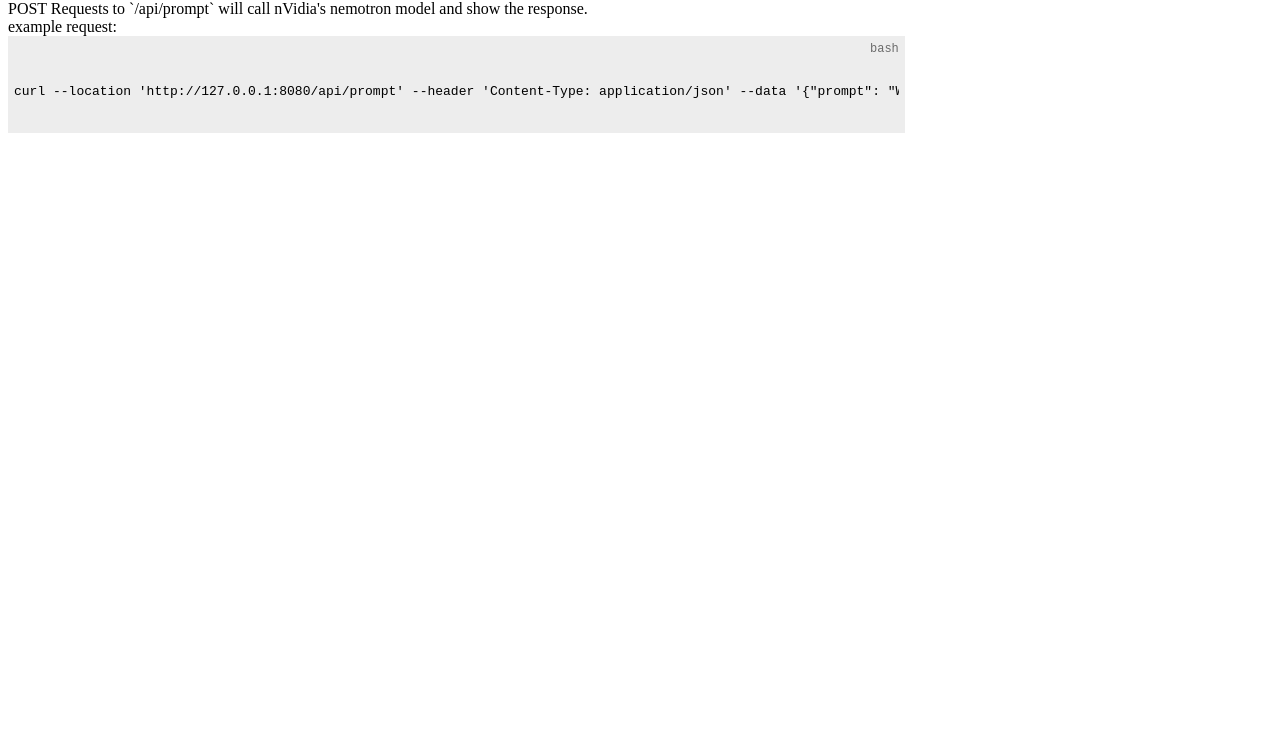
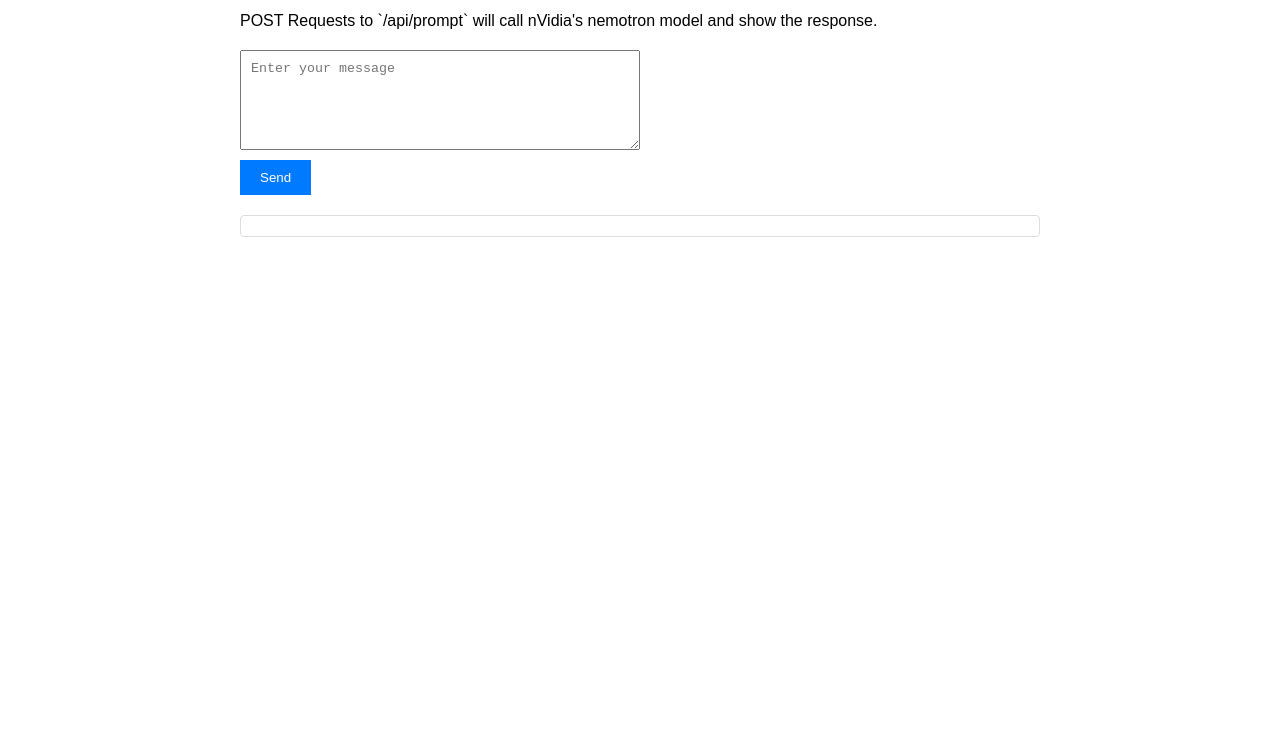
Before and after one commit to jetify-examples/python-nvidia-nemotron, a plain HTML site: page static/index.html in a window 1280 px wide. Shown: the part 66-800 px from the top of the page. Drawn offline with Linux system fonts and the light colour scheme.

Commit message:
removed .env requirement and updated html to be able to call prompt

```diff
--- a/devbox.json
+++ b/devbox.json
@@ -3,6 +3,9 @@
     "packages": [
         "python@3.12"
     ],
+    "env": {
+        "API_KEY": "YOUR_API_KEY"
+    },
     "shell": {
         "init_hook": [
             ". $VENV_DIR/bin/activate"
@@ -11,6 +14,5 @@
             "install": "pip install -r requirements.txt",
             "start": "uvicorn main:app --port=8080"
         }
-    },
-    "env_from": ".env"
+    }
 }
--- a/static/index.html
+++ b/static/index.html
@@ -1,53 +1,155 @@
 <html>
+
 <head>
   <title> Jetify Cloud nVIDIA nemotron 70b LLM example </title>
-    <link rel="icon" href="/static/favicon.ico"></link>
+  <link rel="icon" href="/static/favicon.ico">
+  </link>
   <style>
-      :root {
-        --code-bg: #ededed;
-        --code-fg: #000;
-        --code-title-fg: #7b7b7b;
-        --code-lang-fg: #6b6b6b;
-        --code-font: monospace;
+    body {
+      font-family: Arial, sans-serif;
+      max-width: 800px;
+      margin: 20px auto;
+      padding: 0 20px;
     }
-      .code {
+
+    .chat-container {
+      margin-top: 20px;
+    }
+
+    .input-container {
       display: flex;
       flex-direction: column;
-        background-color: var(--code-bg);
-        padding: 6px;
-        width: 70%;
+      gap: 10px;
+      width: fit-content;
     }
-      .code > * {
-        font-family: var(--code-font);
+
+    textarea {
+      padding: 10px;
+      width: 400px;
+      height: 100px;
+      resize: both;
     }
-      .code .info {
-        display: flex;
-        justify-content: space-between;
+
+    button {
+      padding: 10px 20px;
+      background-color: #007bff;
+      color: white;
+      border: none;
+      cursor: pointer;
+      width: fit-content;
     }
-      .code .title {
-        color: var(--code-title-fg);
+
+    button:hover {
+      background-color: #0056b3;
     }
-      .code .lang {
-        font-size: 12px;
-        color: var(--code-lang-fg);
-        align-self: flex-end;
+
+    #chatHistory {
+      margin-top: 20px;
+      border: 1px solid #ddd;
+      border-radius: 4px;
+      padding: 10px;
+      max-height: 400px;
+      overflow-y: auto;
     }
-      .code pre {
-        color: var(--code-fg);
-        max-width: 100%;
-        overflow-x: auto;
+
+    .message {
+      margin: 10px 0;
+      padding: 10px;
+      border-radius: 4px;
+    }
+
+    .user-message {
+      background-color: #e9ecef;
+      margin-left: 20px;
+    }
+
+    .response-message {
+      background-color: #f8f9fa;
+      margin-right: 20px;
+    }
+
+    .timestamp {
+      font-size: 0.8em;
+      color: #666;
+      margin-bottom: 5px;
     }
   </style>
 </head>
+
 <body>
   <h1>Hello from Jetify Cloud</h1>
-    POST Requests to `/api/prompt` will call nVidia's nemotron model and show the response.<br/>
-    example request:
-    <div class="code">
-      <span class="lang">bash</span>
-      <pre>
-curl --location 'http://127.0.0.1:8080/api/prompt' --header 'Content-Type: application/json' --data '{"prompt": "What is the distance between Earth and Sun?"}'
-      </pre>
+  POST Requests to `/api/prompt` will call nVidia's nemotron model and show the response.<br />
+
+  <div class="chat-container">
+    <div class="input-container">
+      <textarea id="messageInput" placeholder="Enter your message"></textarea>
+      <button onclick="sendMessage()">Send</button>
     </div>
+    <div id="chatHistory"></div>
+  </div>
+
+  <script>
+    async function sendMessage() {
+      const messageInput = document.getElementById('messageInput');
+      const chatHistory = document.getElementById('chatHistory');
+      const message = messageInput.value;
+
+      if (!message.trim()) return; // Don't send empty messages
+
+      // Add user message to chat
+      addMessageToHistory('user-message', message);
+
+      try {
+        const response = await fetch('http://localhost:8080/api/prompt', {
+          method: 'POST',
+          headers: {
+            'Content-Type': 'application/json'
+          },
+          body: JSON.stringify({
+            prompt: message
+          })
+        });
+
+        const data = await response.json();
+        // Add response to chat
+        addMessageToHistory('response-message', data.message.content);
+        messageInput.value = ''; // Clear input after sending
+
+      } catch (error) {
+        addMessageToHistory('response-message', 'Error: ' + error.message);
+      }
+    }
+
+    function addMessageToHistory(className, content) {
+      const chatHistory = document.getElementById('chatHistory');
+      const messageDiv = document.createElement('div');
+      messageDiv.className = `message ${className}`;
+
+      // Add timestamp
+      const timestamp = document.createElement('div');
+      timestamp.className = 'timestamp';
+      timestamp.textContent = new Date().toLocaleTimeString();
+      messageDiv.appendChild(timestamp);
+
+      // Add message content
+      const messageContent = document.createElement('div');
+      messageContent.textContent = content;
+      messageDiv.appendChild(messageContent);
+
+      chatHistory.appendChild(messageDiv);
+
+      // Scroll to bottom
+      chatHistory.scrollTop = chatHistory.scrollHeight;
+    }
+
+    // Allow sending message with Ctrl+Enter
+    document.getElementById('messageInput').addEventListener('keydown', function (e) {
+      if (e.key === 'Enter' && e.ctrlKey) {
+        sendMessage();
+        e.preventDefault(); // Prevent new line from being added
+      }
+    });
+  </script>
 </body>
+
 </html>
```
Also changed, not shown: 1 other file. Lines whose indentation alone changed are shown as unchanged.
